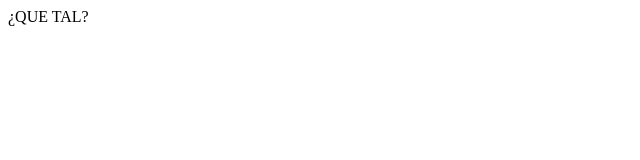
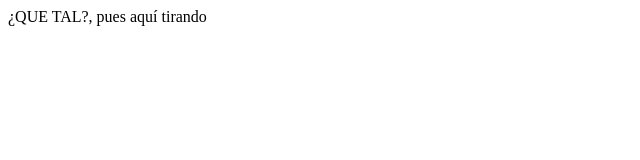
Before and after one commit to joanredon/imagen_python, a plain HTML site: page index.html in a window 1280 px wide. Shown: the whole page, without its empty margins (0-640 px from the left). Drawn offline with Linux system fonts and the light colour scheme.

Commit message:
second commit

```diff
--- a/index.html
+++ b/index.html
@@ -1,5 +1,5 @@
 <html>
 <BODY>
-¿QUE TAL?
+¿QUE TAL?, pues aquí tirando
 </BODY>
 </html>
```
